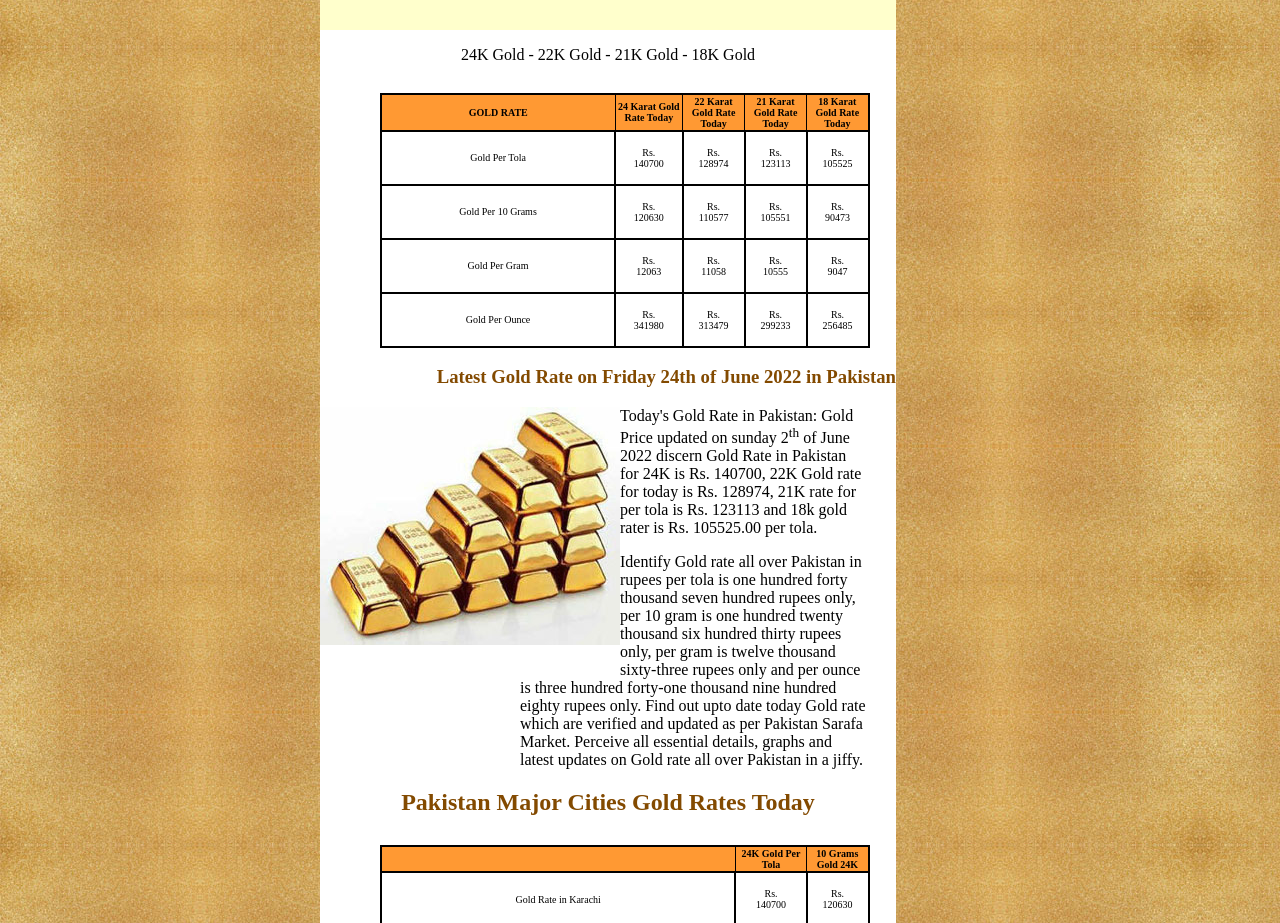
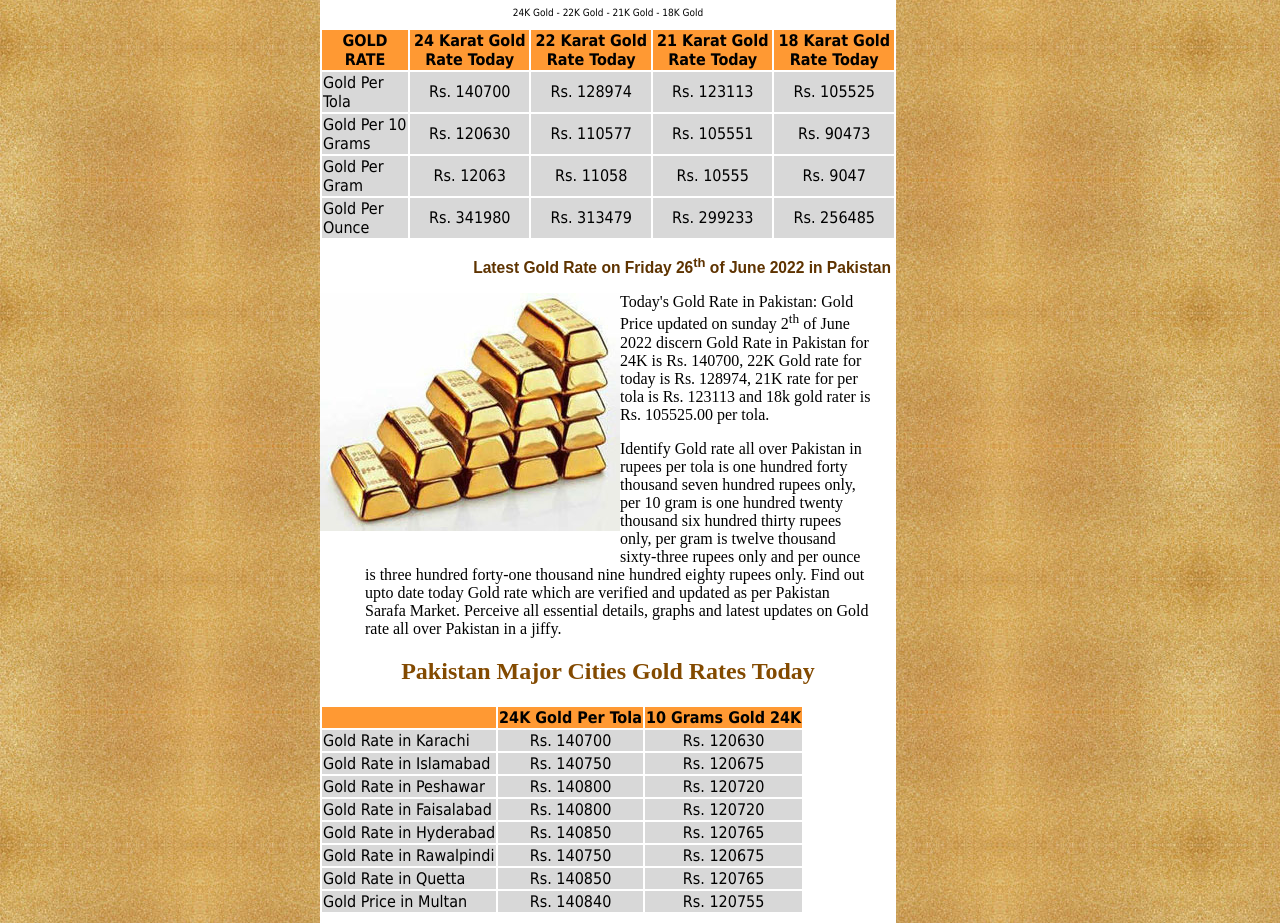
Before and after one commit to swirzan/Gold-Website, a plain HTML site: page index.html in a window 1280 px wide. Shown: the part 751-1674 px from the top of the page. Drawn offline with Linux system fonts and the light colour scheme.

Commit message:
trying to improve table

```diff
--- a/css/style.css
+++ b/css/style.css
@@ -12,9 +12,19 @@ body {
 }
 .img-1 {
   text-align: center;
+  font-family: Verdana, Helvetica, sans-serif;
+  font-size: 13px;
+  font-weight: bold;
+  color: #3366cc;
+  text-decoration: underline;
 }
 .a-1 {
   text-align: center;
+  font-family: Verdana, Helvetica, sans-serif;
+  font-size: 13px;
+  font-weight: bold;
+  color: #3366cc;
+  text-decoration: underline;
 }
 
 .h-1 {
@@ -23,76 +33,85 @@ body {
   text-align: center;
   padding: 5px;
   font-weight: bold;
+  font-family: Arial, Helvetica, sans-serif;
 }
 
 .h-2 {
   margin: 5%;
   color: #5e3300;
+  font-weight: bold;
+  font-family: Arial, Helvetica, sans-serif;
 }
 
 .img-2 {
   float: right;
   margin-top: 3%;
-
   float: right;
 }
 
 .a-2 {
-  margin: 1%;
-  padding: 3%;
-  padding-left: 5%;
-  margin-left: 5%;
+  font-family: Verdana, Helvetica, sans-serif;
+  font-size: 13px;
+  font-weight: bold;
+  color: #3366cc;
+  text-decoration: underline;
 }
 
 .h-5 {
+  background-color: rgb(255, 255, 204);
   color: #5e3300;
   text-align: center;
-  background-color: rgb(255, 255, 204);
-  padding-top: 3%;
+  padding: 5px;
+  font-weight: bold;
+  font-family: Arial, Helvetica, sans-serif;
 }
 
 .p-1 {
   text-align: center;
+  font-family: Tahoma, Verdana, Arial;
+  font-size: 10px;
+  font-weight: lighter;
 }
 
 .tab-1 {
-  width: 85%;
-  margin: 5%;
-  margin-left: 60px;
-  margin-right: 60px;
-  margin-bottom: 10px;
-  font-size: 10px;
-  padding: 15px;
-  padding-left: 15px;
-  padding-right: 15px;
-  padding-top: 15px;
-  padding-bottom: 15px;
   text-align: center;
-  border: 2px solid #000;
-  border-collapse: collapse;
+  border: 2px rgb(221, 221, 221);
+  background-color: #d8d8d8;
+  font-family: Tahoma, Verdana, Arial;
+  margin: 10px;
+}
+
+.tab-2 {
+  text-align: left;
 }
 
 .th-1 {
   background-color: rgb(255, 153, 51);
-  border: 1px solid #000;
-  margin-right: 10%;
-  margin-left: 10%;
-  margin-right: 10%;
+  border: 1px rgb(223, 223, 223);
+
+  font-family: Tahoma, Verdana, Arial;
 }
 
 .h-3 {
+  font-family: Arial, Helvetica, sans-serif;
+  margin-right: 5px;
+  font-weight: bold;
+  color: #5e3300;
+  font-size: 15.6px;
   text-align: right;
-  color: rgb(131, 74, 0);
 }
 
 .p-2 {
-  margin-left: 200px;
-  margin-right: 30px;
+  margin-left: 40px;
+  margin-right: 20px;
+  padding-right: 5px;
+  padding-left: 5px;
 }
 
 .imgs {
   float: left;
   padding-bottom: 30px;
+  width: 300px;
 }
 
 .h-4 {
--- a/index.html
+++ b/index.html
@@ -44,11 +44,10 @@
 
       <div class="h-5">
         <h1>Gold Rate In Pakistan</h1>
-        <br />
       </div>
-      <div class="p-1">
-        <p>24K Gold - 22K Gold - 21K Gold - 18K Gold</p>
-        <table class="tab-1">
+      <p class="p-1">24K Gold - 22K Gold - 21K Gold - 18K Gold</p>
+      <div>
+        <table>
           <tr class="th-1">
             <th class="th-1">GOLD RATE</th>
             <th class="th-1">24 Karat Gold Rate Today</th>
@@ -58,7 +57,7 @@
           </tr>
 
           <tr class="tab-1">
-            <td class="tab-1">Gold Per Tola</td>
+            <td class="tab-2">Gold Per Tola</td>
             <td class="tab-1">Rs. 140700</td>
             <td class="tab-1">Rs. 128974</td>
             <td class="tab-1">Rs. 123113</td>
@@ -66,7 +65,7 @@
           </tr>
 
           <tr class="tab-1">
-            <td class="tab-1">Gold Per 10 Grams</td>
+            <td class="tab-2">Gold Per 10 Grams</td>
             <td class="tab-1">Rs. 120630</td>
             <td class="tab-1">Rs. 110577</td>
             <td class="tab-1">Rs. 105551</td>
@@ -74,14 +73,14 @@
           </tr>
 
           <tr class="tab-1">
-            <td class="tab-1">Gold Per Gram</td>
+            <td class="tab-2">Gold Per Gram</td>
             <td class="tab-1">Rs. 12063</td>
             <td class="tab-1">Rs. 11058</td>
             <td class="tab-1">Rs. 10555</td>
             <td class="tab-1">Rs. 9047</td>
           </tr>
           <tr class="tab-1">
-            <td class="tab-1">Gold Per Ounce</td>
+            <td class="tab-2">Gold Per Ounce</td>
             <td class="tab-1">Rs. 341980</td>
             <td class="tab-1">Rs. 313479</td>
             <td class="tab-1">Rs. 299233</td>
@@ -89,10 +88,10 @@
           </tr>
         </table>
       </div>
+      <h3 class="h-3">
+        Latest Gold Rate on Friday 26<sup>th</sup> of June 2022 in Pakistan
+      </h3>
       <div>
-        <h3 class="h-3">
-          Latest Gold Rate on Friday 24th of June 2022 in Pakistan
-        </h3>
         <img class="imgs" src="/assets/imgs/gold-price-in-pakistan.jpg" />
         <p class="p-2">
           Today's Gold Rate in Pakistan: Gold Price updated on sunday 2<sup
@@ -117,47 +116,47 @@
         <h2 class="h-4">Pakistan Major Cities Gold Rates Today</h2>
       </div>
       <div>
-        <table class="tab-1">
+        <table>
           <th class="th-1"></th>
           <th class="th-1">24K Gold Per Tola</th>
           <th class="th-1">10 Grams Gold 24K</th>
           <tr class="tab-1">
-            <td class="tab-1">Gold Rate in Karachi</td>
+            <td class="tab-2">Gold Rate in Karachi</td>
             <td class="tab-1">Rs. 140700</td>
             <td class="tab-1">Rs. 120630</td>
           </tr>
           <tr class="tab-1">
-            <td class="tab-1">Gold Rate in Islamabad</td>
+            <td class="tab-2">Gold Rate in Islamabad</td>
             <td class="tab-1">Rs. 140750</td>
             <td class="tab-1">Rs. 120675</td>
           </tr>
           <tr class="tab-1">
-            <td class="tab-1">Gold Rate in Peshawar</td>
+            <td class="tab-2">Gold Rate in Peshawar</td>
             <td class="tab-1">Rs. 140800</td>
             <td class="tab-1">Rs. 120720</td>
           </tr>
           <tr class="tab-1">
-            <td class="tab-1">Gold Rate in Faisalabad</td>
+            <td class="tab-2">Gold Rate in Faisalabad</td>
             <td class="tab-1">Rs. 140800</td>
             <td class="tab-1">Rs. 120720</td>
           </tr>
           <tr class="tab-1">
-            <td class="tab-1">Gold Rate in Hyderabad</td>
+            <td class="tab-2">Gold Rate in Hyderabad</td>
             <td class="tab-1">Rs. 140850</td>
             <td class="tab-1">Rs. 120765</td>
           </tr>
           <tr class="tab-1">
-            <td class="tab-1">Gold Rate in Rawalpindi</td>
+            <td class="tab-2">Gold Rate in Rawalpindi</td>
             <td class="tab-1">Rs. 140750</td>
             <td class="tab-1">Rs. 120675</td>
           </tr>
           <tr class="tab-1">
-            <td class="tab-1">Gold Rate in Quetta</td>
+            <td class="tab-2">Gold Rate in Quetta</td>
             <td class="tab-1">Rs. 140850</td>
             <td class="tab-1">Rs. 120765</td>
           </tr>
           <tr class="tab-1">
-            <td class="tab-1">Gold Price in Multan</td>
+            <td class="tab-2">Gold Price in Multan</td>
             <td class="tab-1">Rs. 140840</td>
             <td class="tab-1">Rs. 120755</td>
           </tr>
```
